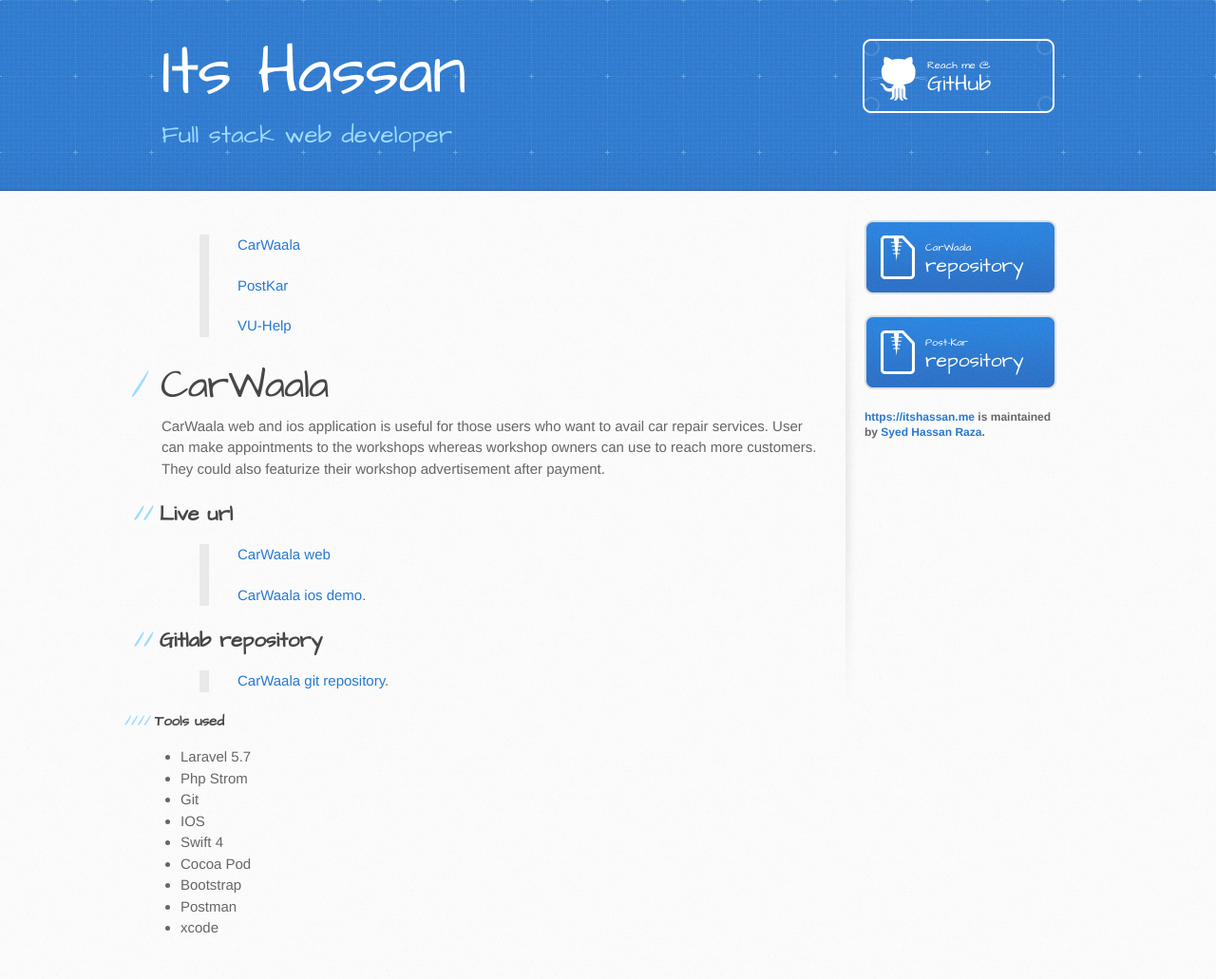
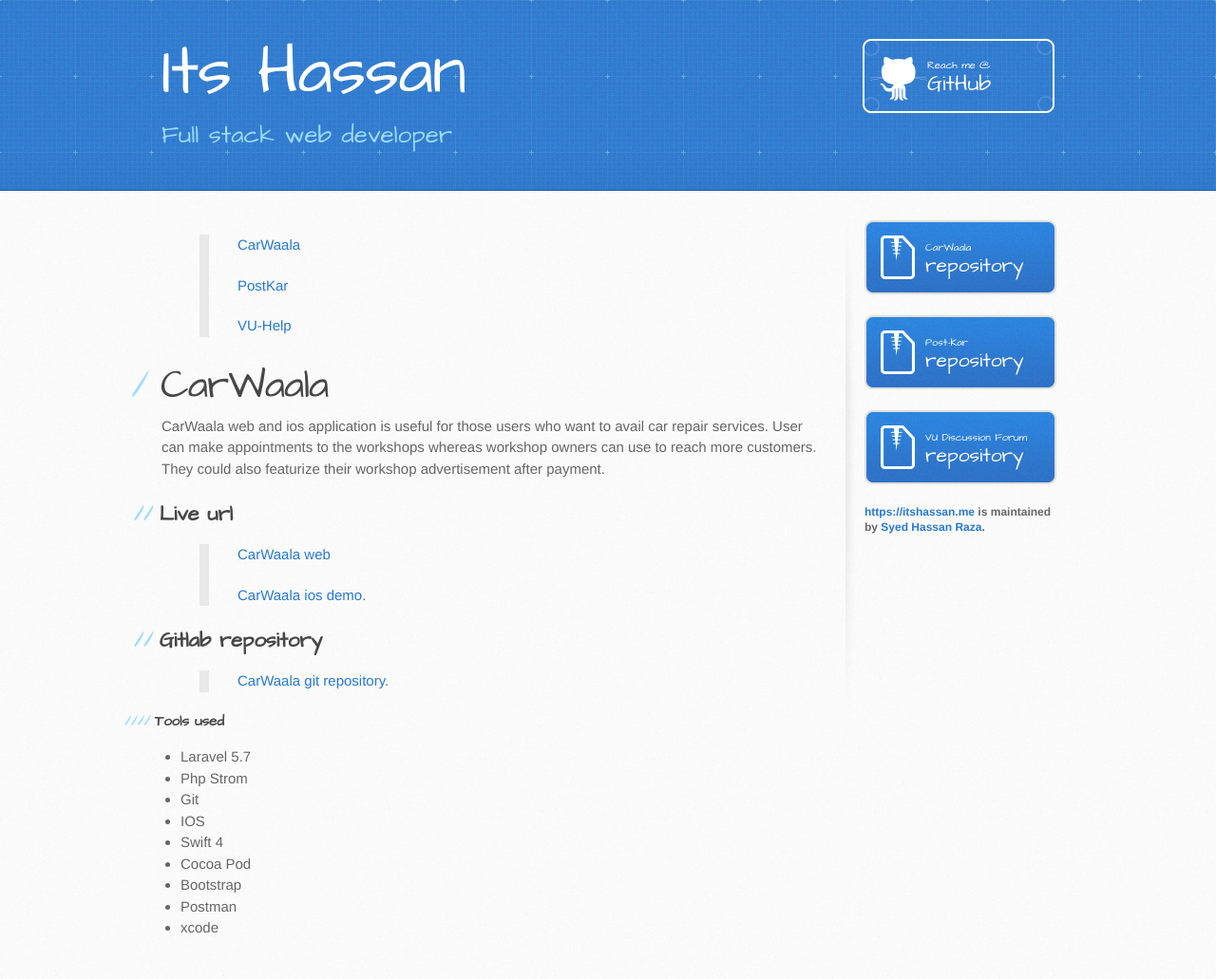
Before and after one commit to hassan-dev/hassan.github.io, a Jekyll site: the page built from index.md, in a window 1280 px wide. Shown: the whole page at 95% size. Built offline with Jekyll 4.4.1, drawn with Linux system fonts in a browser that asks for light colours; our own code applies the rules of GitHub Pages for plain Markdown files.

Commit message:
display my projects 1.2

```diff
--- a/_layouts/default.html
+++ b/_layouts/default.html
@@ -46,6 +46,10 @@
               <small>Post-Kar</small>
               repository
             </a>
+            <a href="https://gitlab.com/Hassan.dev/forum" class="button">
+              <small>VU Discussion Forum</small>
+              repository
+            </a>
           {% endif %}
 
           {% if site.github.is_project_page %}
```
